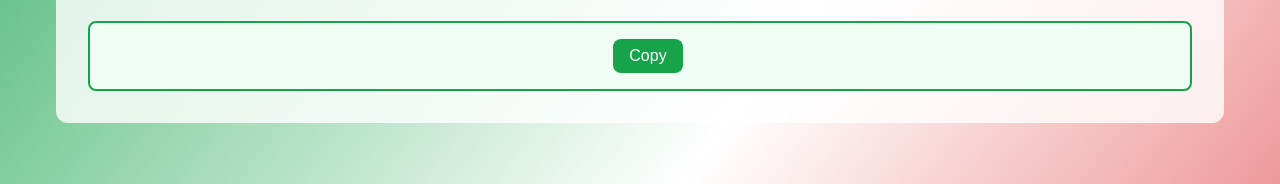
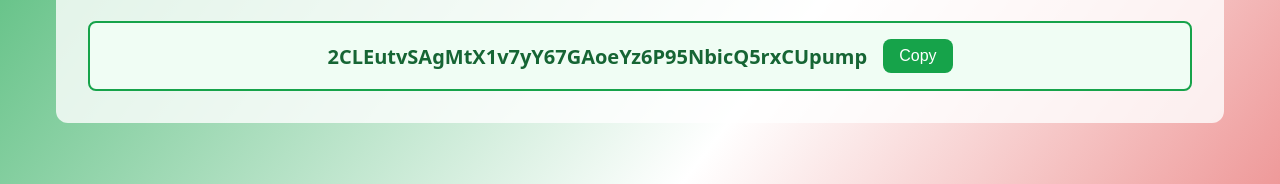
Before and after one commit to szhanbyr/luisINmexico, a plain HTML site: page index.html in a window 1280 px wide. Shown: the part 588-772 px from the top of the page. Drawn offline with nearby package versions, Linux system fonts and the light colour scheme.

Commit message:
Update index.html

```diff
--- a/index.html
+++ b/index.html
@@ -248,7 +248,7 @@
                         Add the $LUIS token to your wallet by using the contract address below:
                     </p>
                     <div class="contract-box">
-                        <span class="contract-text"></span>
+                        <span class="contract-text">2CLEutvSAgMtX1v7yY67GAoeYz6P95NbicQ5rxCUpump</span>
                         <button class="copy-button" onclick="copyToClipboard()">Copy</button>
                     </div>
                 </div>
```
